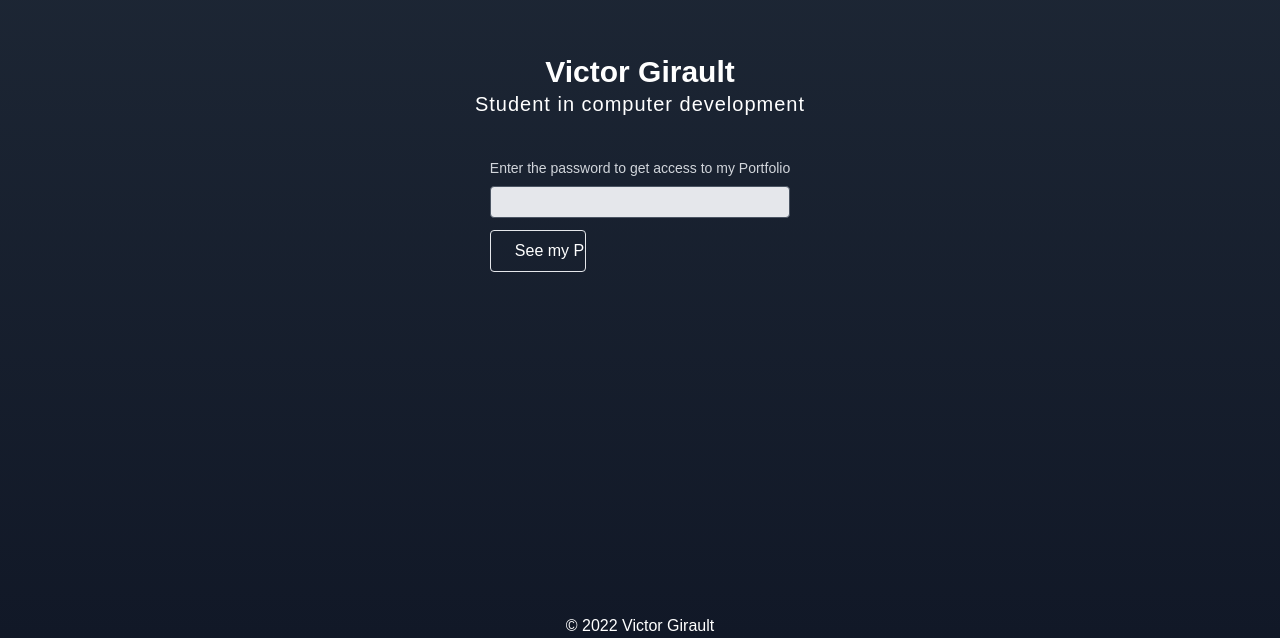
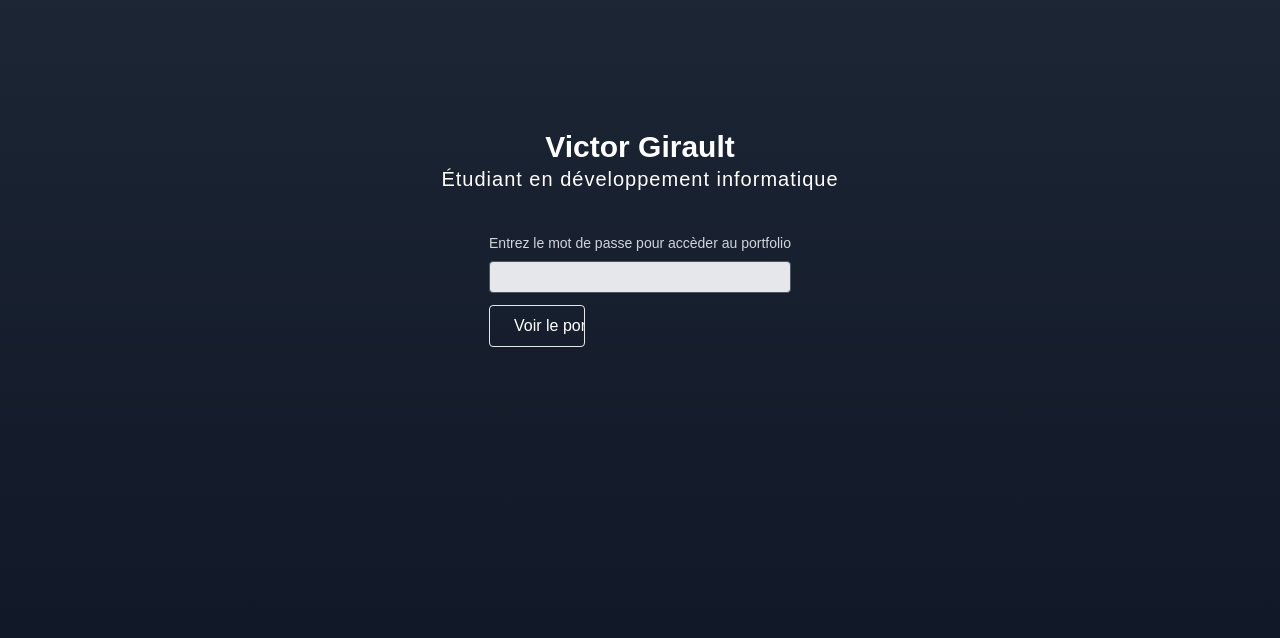
Before and after one commit to VictorG53/portfolio, a Next.js app: page / in a window 1280 px wide. Shown: the part 162-800 px from the top of the page. Built offline with nearby package versions, Linux system fonts and the light colour scheme.

Commit message:
Change English->French + Page 3

```diff
--- a/pages/index.js
+++ b/pages/index.js
@@ -27,19 +27,14 @@ const Index = () => {
                 <title>Victor G. - Personnal Website</title>
                 <meta name="viewport" content="initial-scale=1.0, width=device-width" />
             </Head>
-            <div className="w-screen h-screen bg-gradient-to-b from-gray-800 to-gray-900">
-                <div className="flex flex-col justify-center items-center h-5/6 w-full">
-                    <h1 className="text-white text-center text-3xl font-bold">Victor Girault</h1>
-                    <h2 className="text-xl text-center text-white tracking-wider">Student in computer development</h2>
-                    <form className="mt-10 flex flex-col" onSubmit={checkAndRedirect}>
-                        <label className="text-gray-300 text-center font-extralight text-sm mb-2">Enter the password to get access to my Portfolio</label>
-                        <input type="password" className="outline-none bg-gray-200 text-gray-700 border border-gray-600 rounded mb-3 h-8 px-2 text-center" onChange={(e) => setPassword(e.target.value)}></input>
-                        <input type="submit" className="hover:cursor-pointer max-w-24 mb-4 px-6 py-2 border text-center text-white rounded hover:bg-white transition hover:text-gray-900 hover:shadow-[0_0_20px_1px_rgba(255,255,255,0.6)]" value="See my Portfolio"></input>
-                    </form>
-                </div>
-                <div className="flex justify-center items-end h-1/6">
-                    <h3 className="text-white text-center font-extralight">© 2022 Victor Girault</h3>
-                </div>
+            <div className="w-screen h-screen flex flex-col justify-center items-center bg-gradient-to-b from-gray-800 to-gray-900">
+                <h1 className="text-white text-center text-3xl font-bold">Victor Girault</h1>
+                <h2 className="text-xl text-center text-white tracking-wider">Étudiant en développement informatique</h2>
+                <form className="mt-10 flex flex-col" onSubmit={checkAndRedirect}>
+                    <label className="text-gray-300 text-center font-extralight text-sm mb-2">Entrez le mot de passe pour accèder au portfolio</label>
+                    <input type="password" className="outline-none bg-gray-200 text-gray-700 border border-gray-600 rounded mb-3 h-8 px-2 text-center" onChange={(e) => setPassword(e.target.value)}></input>
+                    <input type="submit" className="hover:cursor-pointer max-w-24 px-6 py-2 border text-center text-white rounded hover:bg-white transition hover:text-gray-900 hover:shadow-[0_0_20px_1px_rgba(255,255,255,0.6)]" value="Voir le portfolio"></input>
+                </form>
             </div>
         </>
     )
--- a/pages/portfolio/page1.js
+++ b/pages/portfolio/page1.js
@@ -21,8 +21,9 @@ const Page1 = () => {
             </Head>
             <div className="w-full min-h-screen bg-gray-900 lg:pb-10 pb-2">
                 <div className="w-full p-3 flex items-start mb-10">
-                    <GlowingButton link="/portfolio#summary"><ArrowLeft /> Back</GlowingButton>
+                    <GlowingButton link="/portfolio#summary"><ArrowLeft />Retour</GlowingButton>
                     <h1 className="lg:text-3xl sm:text-2xl text-xl mx-auto text-white self-center text-center">Gérer le patrimoine <br /> informatique</h1>
+                    <div className="w-24"></div>
                 </div>
                 <div className="flex flex-col lg:mx-12 xl:mx-24 2xl:mx-64 mx-2 border border-gray-700 border-2 rounded-lg p-5">
                     <h3 className="text-white text-2xl mx-auto mb-10">Mise en place d&apos;une sauvegarde automatique de la base de donnée</h3>
--- a/pages/portfolio/page2.js
+++ b/pages/portfolio/page2.js
@@ -21,8 +21,9 @@ const Page2 = () => {
             </Head>
             <div className="w-full min-h-screen bg-gray-900 lg:pb-10 pb-2">
                 <div className="w-full p-3 flex items-start mb-10">
-                    <GlowingButton link="/portfolio#summary"><ArrowLeft /> Back</GlowingButton>
+                    <GlowingButton link="/portfolio#summary"><ArrowLeft />Retour</GlowingButton>
                     <h1 className="lg:text-3xl sm:text-2xl text-xl mx-auto text-white self-center text-center">Répondre aux incidents et aux demandes d&apos;assistance et d&apos;évolution</h1>
+                    <div className="w-24"></div>
                 </div>
                 <div className="flex flex-col mt-12 lg:mx-12 xl:mx-24 2xl:mx-64 mx-2 border border-gray-700 border-2 rounded-lg p-5">
                     <h3 className="text-white text-2xl mx-auto mb-10">Mise en place de GLPI</h3>
--- a/pages/portfolio/page4.js
+++ b/pages/portfolio/page4.js
@@ -20,8 +20,9 @@ const Page4 = () => {
             </Head>
             <div className="w-full min-h-screen bg-gray-900 lg:pb-10 pb-2">
                 <div className="w-full p-3 flex items-start mb-10">
-                    <GlowingButton link="/portfolio#summary"><ArrowLeft /> Back</GlowingButton>
+                    <GlowingButton link="/portfolio#summary"><ArrowLeft />Retour</GlowingButton>
                     <h1 className="lg:text-3xl sm:text-2xl text-xl mx-auto text-white self-center text-center">Travailler en mode projet</h1>
+                    <div className="w-24"></div>
                 </div>
             </div>
         </>
--- a/pages/portfolio/page5.js
+++ b/pages/portfolio/page5.js
@@ -20,8 +20,9 @@ const Page5 = () => {
             </Head>
             <div className="w-full min-h-screen bg-gray-900 lg:pb-10 pb-2">
                 <div className="w-full p-3 flex items-start mb-10">
-                    <GlowingButton link="/portfolio#summary"><ArrowLeft /> Back</GlowingButton>
+                    <GlowingButton link="/portfolio#summary"><ArrowLeft />Retour</GlowingButton>
                     <h1 className="lg:text-3xl sm:text-2xl text-xl mx-auto text-white self-center text-center">Mettre à disposition des utilisateurs un service informatique</h1>
+                    <div className="w-24"></div>
                 </div>
             </div>
         </>
--- a/pages/portfolio/page6.js
+++ b/pages/portfolio/page6.js
@@ -20,8 +20,9 @@ const Page6 = () => {
             </Head>
             <div className="w-full min-h-screen bg-gray-900 lg:pb-10 pb-2">
                 <div className="w-full p-3 flex items-start mb-10">
-                    <GlowingButton link="/portfolio#summary"><ArrowLeft /> Back</GlowingButton>
+                    <GlowingButton link="/portfolio#summary"><ArrowLeft />Retour</GlowingButton>
                     <h1 className="lg:text-3xl sm:text-2xl text-xl mx-auto text-white self-center text-center">Organiser son développement professionnel</h1>
+                    <div className="w-24"></div>
                 </div>
             </div>
         </>
```
Also changed, not shown: pages/portfolio/page3.js (+15 -1 lines), public/img/megacasting_website.png (added).
